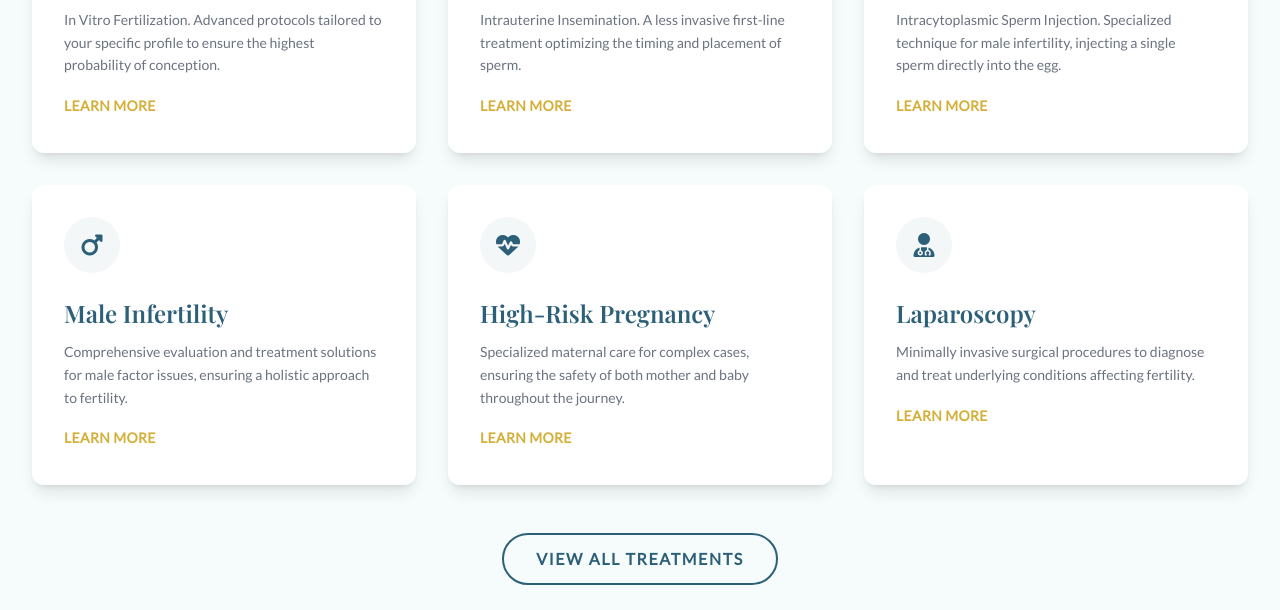
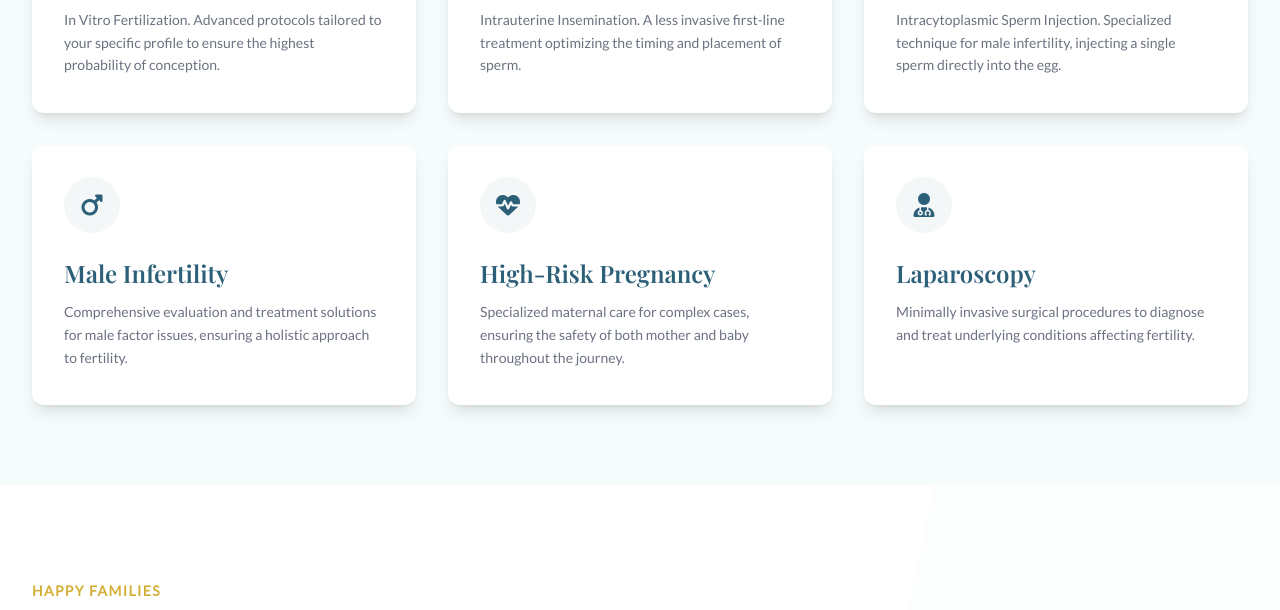
Before and after one commit to aaravgupta10/doctor-santosh-site, a plain HTML site: page index.html in a window 1280 px wide. Shown: the part 2268-2878 px from the top of the page. Drawn offline with nearby package versions, Linux system fonts and the light colour scheme; a web font is replaced by a local one.

Commit message:
Final touches to treatments

```diff
--- a/index.html
+++ b/index.html
@@ -278,13 +278,10 @@
                             class="fa-solid fa-baby text-2xl text-medical-blue group-hover:text-luxury-gold transition"></i>
                     </div>
                     <h3 class="font-serif text-2xl font-bold text-medical-blue mb-3">IVF Treatment</h3>
-                    <p class="text-gray-500 leading-relaxed mb-4 text-sm">
+                    <p class="text-gray-500 leading-relaxed text-sm">
                         In Vitro Fertilization. Advanced protocols tailored to your specific profile to ensure the
                         highest probability of conception.
                     </p>
-                    <a href="#"
-                        class="text-luxury-gold font-bold text-sm uppercase tracking-wide group-hover:underline">Learn
-                        More</a>
                 </div>
 
                 <div
@@ -295,13 +292,10 @@
                             class="fa-solid fa-notes-medical text-2xl text-medical-blue group-hover:text-luxury-gold transition"></i>
                     </div>
                     <h3 class="font-serif text-2xl font-bold text-medical-blue mb-3">IUI</h3>
-                    <p class="text-gray-500 leading-relaxed mb-4 text-sm">
+                    <p class="text-gray-500 leading-relaxed text-sm">
                         Intrauterine Insemination. A less invasive first-line treatment optimizing the timing and
                         placement of sperm.
                     </p>
-                    <a href="#"
-                        class="text-luxury-gold font-bold text-sm uppercase tracking-wide group-hover:underline">Learn
-                        More</a>
                 </div>
 
                 <div
@@ -312,13 +306,10 @@
                             class="fa-solid fa-microscope text-2xl text-medical-blue group-hover:text-luxury-gold transition"></i>
                     </div>
                     <h3 class="font-serif text-2xl font-bold text-medical-blue mb-3">ICSI</h3>
-                    <p class="text-gray-500 leading-relaxed mb-4 text-sm">
+                    <p class="text-gray-500 leading-relaxed text-sm">
                         Intracytoplasmic Sperm Injection. Specialized technique for male infertility, injecting a single
                         sperm directly into the egg.
                     </p>
-                    <a href="#"
-                        class="text-luxury-gold font-bold text-sm uppercase tracking-wide group-hover:underline">Learn
-                        More</a>
                 </div>
 
                 <div
@@ -329,13 +320,10 @@
                             class="fa-solid fa-mars text-2xl text-medical-blue group-hover:text-luxury-gold transition"></i>
                     </div>
                     <h3 class="font-serif text-2xl font-bold text-medical-blue mb-3">Male Infertility</h3>
-                    <p class="text-gray-500 leading-relaxed mb-4 text-sm">
+                    <p class="text-gray-500 leading-relaxed text-sm">
                         Comprehensive evaluation and treatment solutions for male factor issues, ensuring a holistic
                         approach to fertility.
                     </p>
-                    <a href="#"
-                        class="text-luxury-gold font-bold text-sm uppercase tracking-wide group-hover:underline">Learn
-                        More</a>
                 </div>
 
                 <div
@@ -346,13 +334,10 @@
                             class="fa-solid fa-heart-pulse text-2xl text-medical-blue group-hover:text-luxury-gold transition"></i>
                     </div>
                     <h3 class="font-serif text-2xl font-bold text-medical-blue mb-3">High-Risk Pregnancy</h3>
-                    <p class="text-gray-500 leading-relaxed mb-4 text-sm">
+                    <p class="text-gray-500 leading-relaxed text-sm">
                         Specialized maternal care for complex cases, ensuring the safety of both mother and baby
                         throughout the journey.
                     </p>
-                    <a href="#"
-                        class="text-luxury-gold font-bold text-sm uppercase tracking-wide group-hover:underline">Learn
-                        More</a>
                 </div>
 
                 <div
@@ -363,22 +348,12 @@
                             class="fa-solid fa-user-doctor text-2xl text-medical-blue group-hover:text-luxury-gold transition"></i>
                     </div>
                     <h3 class="font-serif text-2xl font-bold text-medical-blue mb-3">Laparoscopy</h3>
-                    <p class="text-gray-500 leading-relaxed mb-4 text-sm">
+                    <p class="text-gray-500 leading-relaxed text-sm">
                         Minimally invasive surgical procedures to diagnose and treat underlying conditions affecting
                         fertility.
                     </p>
-                    <a href="#"
-                        class="text-luxury-gold font-bold text-sm uppercase tracking-wide group-hover:underline">Learn
-                        More</a>
                 </div>
 
-            </div>
-
-            <div class="text-center mt-12">
-                <a href="#"
-                    class="inline-block border-2 border-medical-blue text-medical-blue px-8 py-3 rounded-full font-bold uppercase tracking-widest hover:bg-medical-blue hover:text-white transition">
-                    View All Treatments
-                </a>
             </div>
 
         </div>
```
